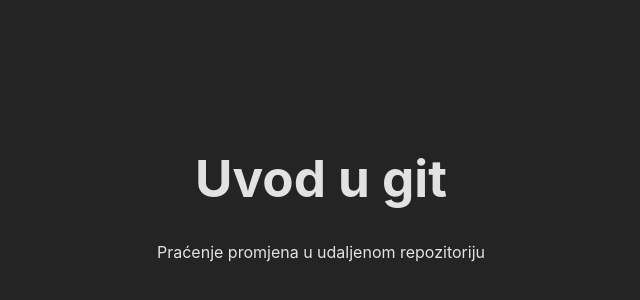
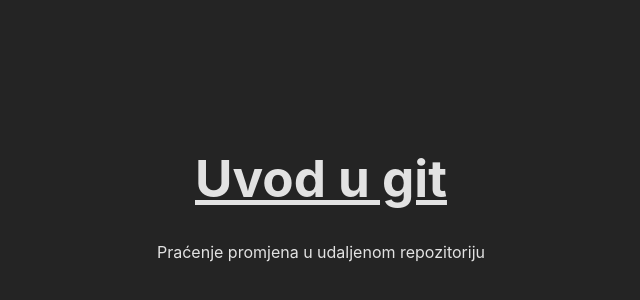
Before and after one commit to gzaharija-pmfst/jdev-primjer, a React (Vite) app: page / in a window 1280 px wide. Shown: the part 202-502 px from the top of the page, without its empty margins (319-959 px from the left). Built offline with nearby package versions, Linux system fonts and the light colour scheme.

Commit message:
Novi stil naslova

```diff
--- a/src/App.css
+++ b/src/App.css
@@ -4,3 +4,7 @@
   padding: 2rem;
   text-align: center;
 }
+
+h1{
+  text-decoration: underline;
+}
```
